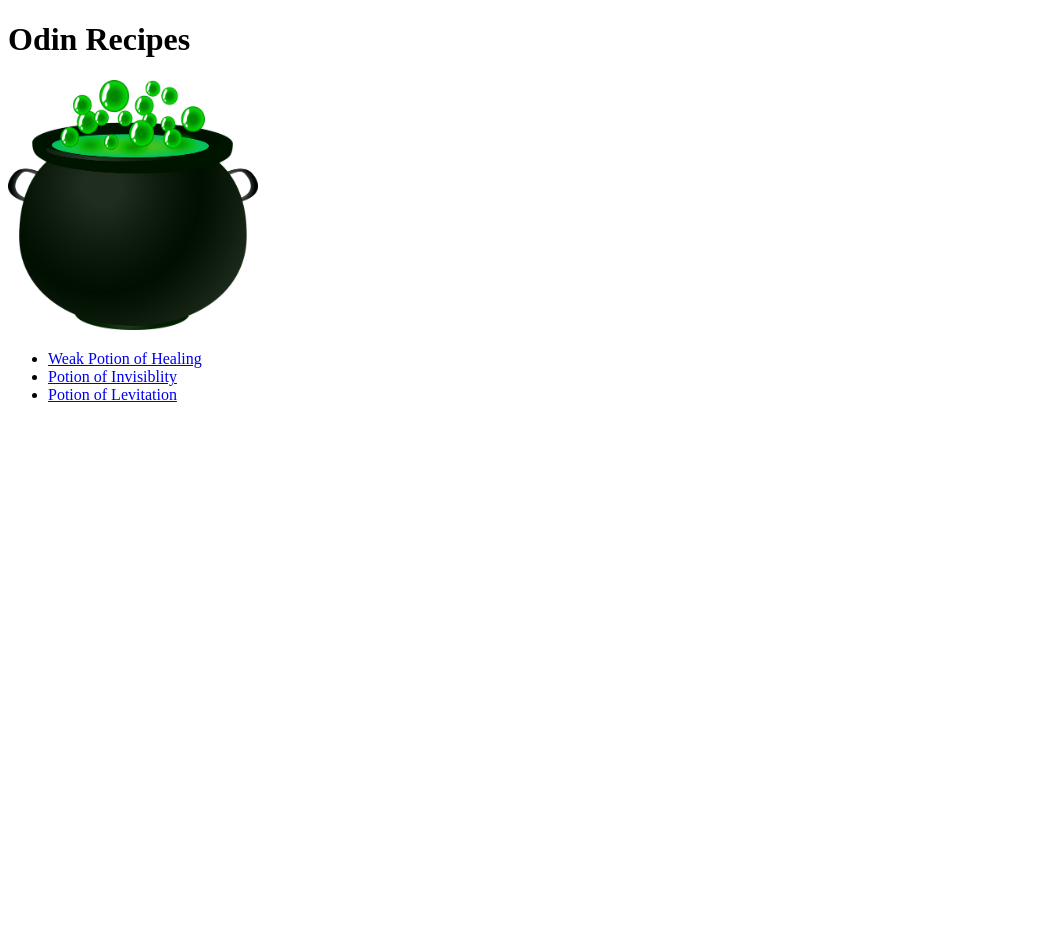
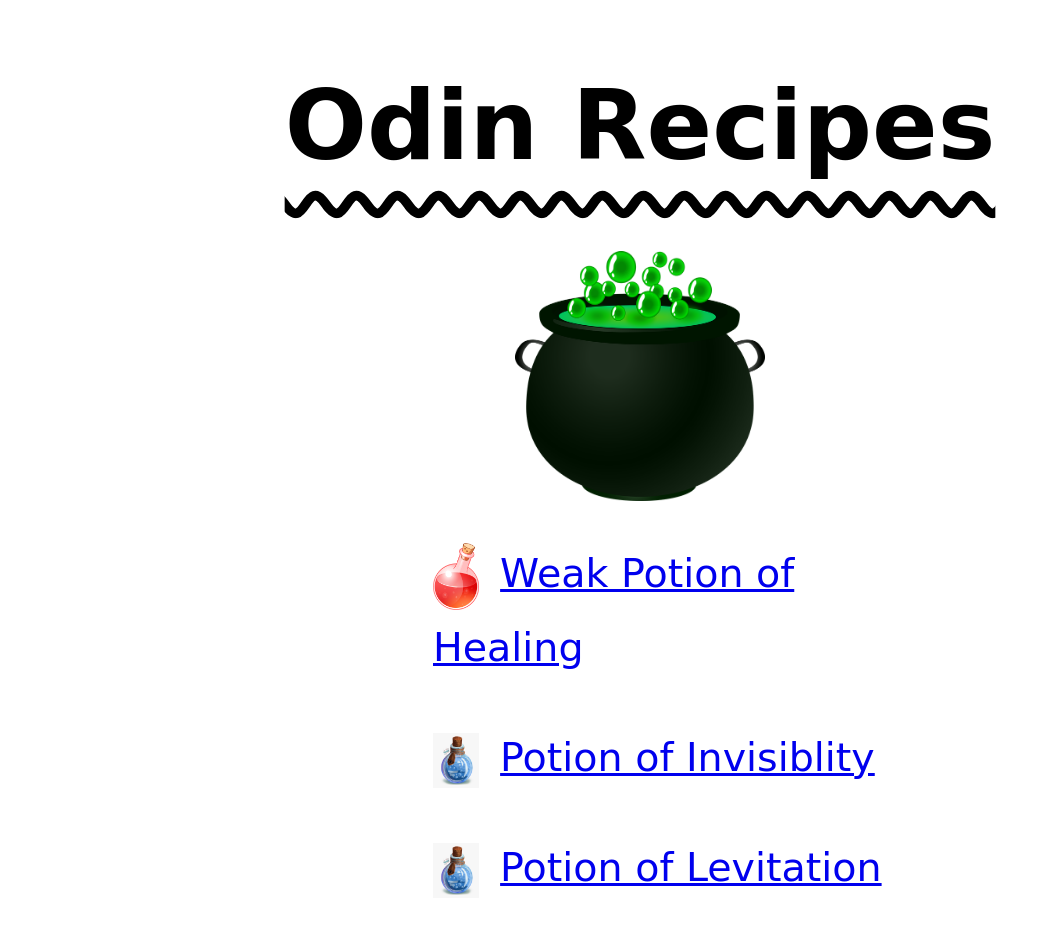
Before and after one commit to EndocrineMSc/odin-recipes, a plain HTML site: page index.html in a window 1280 px wide. Shown: the whole page, without its empty margins (0-1051 px from the left). Before the commit the page ends 800 px from the top, so only its background shows below. Drawn offline with Linux system fonts and the light colour scheme.

Commit message:
Add stylesheet to website folder
Mainly changes to text and image alignements, also underlined the
headers used. Modified the respective html files accordingly to
incorporate the new external stylesheet.

```diff
--- /dev/null
+++ b/css/styles.css
@@ -0,0 +1,41 @@
+.center-image {
+    display: block;
+    margin-left: auto;
+    margin-right: auto;
+}
+
+h1 {
+    font-size: 500%;
+    line-height: 125%;
+    text-decoration: underline wavy;
+    text-underline-offset: 30%;
+    text-align: center;
+}
+
+h2 {
+    font-size: 200%;
+    text-decoration: underline dotted;
+    margin-top: 2%;
+}
+
+.center-list{
+    line-height: 200%;
+    font-size: 36px;
+    margin-left: 425px;
+    margin-right: 375px;
+}
+
+ul, ol {
+    line-height: 150%;
+}
+
+.thumbnail {
+    width: 10%;
+    vertical-align: middle;
+    margin-right: 2%
+}
+
+* {
+    font-family: "Lucidia Handwriting", "Brush Script MT", cursive, "Copperplate", "fantasy", "Papyrus", "Times New Roman";
+    font-size: 110%
+}
--- a/index.html
+++ b/index.html
@@ -3,15 +3,23 @@
     <head>
         <meta charset="UTF-8">
         <title>Odin Recipes</title>
+        <link rel="stylesheet" href="./css/styles.css">
     </head>
 
     <body>
         <h1>Odin Recipes</h1>
-        <img src="./images/cauldron.png" alt="Caudlron bubbling with green liquid" width="250" height="250">
-        <ul>
-            <li><a href="./recipes/potion-of-healing.html">Weak Potion of Healing</a></li>
-            <li><a href="./recipes/potion-of-invisibilty.html">Potion of Invisiblity</a></li>
-            <li><a href="./recipes/potion-of-levitation.html">Potion of Levitation</a></li>
-        </ul>
+        <img src="./images/cauldron.png" alt="Cauldron bubbling with green liquid" width="250" height="250" class="center-image">
+        <p class="center-list">
+            <img src="./images/potion-of-healing.png" alt="Potion of Healing" class="thumbnail">
+            <a href="./recipes/potion-of-healing.html">Weak Potion of Healing</a>
+        </p>
+        <p class="center-list">
+            <img src="./images/blue-potion.png" alt="Potion of Healing" class="thumbnail">
+            <a href="./recipes/potion-of-invisibilty.html">Potion of Invisiblity</a>
+        </p>
+        <p class="center-list">
+            <img src="./images/blue-potion.png" alt="Potion of Healing" class="thumbnail">
+            <a href="./recipes/potion-of-levitation.html">Potion of Levitation</a>
+        </p>
     </body>
 </html>
```
Also changed, not shown: recipes/potion-of-healing.html (+2 -1 lines), recipes/potion-of-invisibilty.html (+2 -1 lines), recipes/potion-of-levitation.html (+2 -1 lines).
